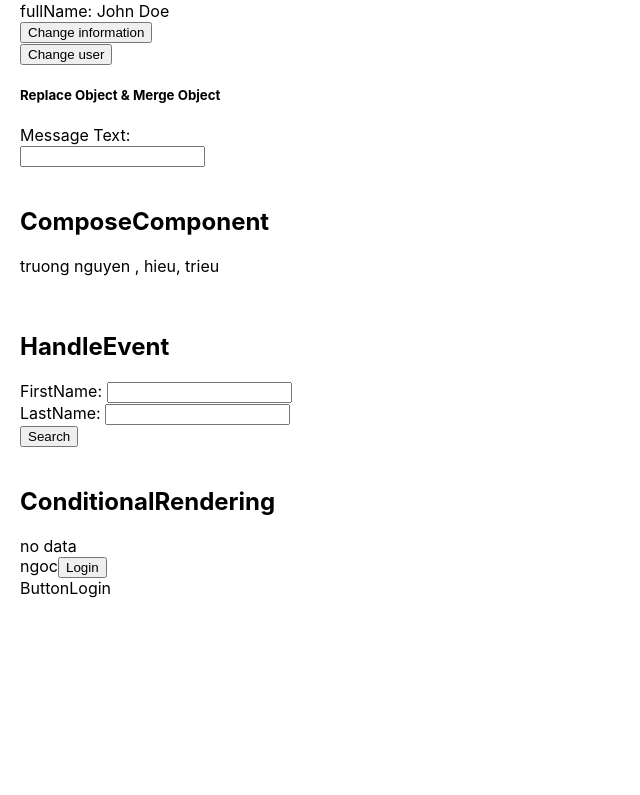
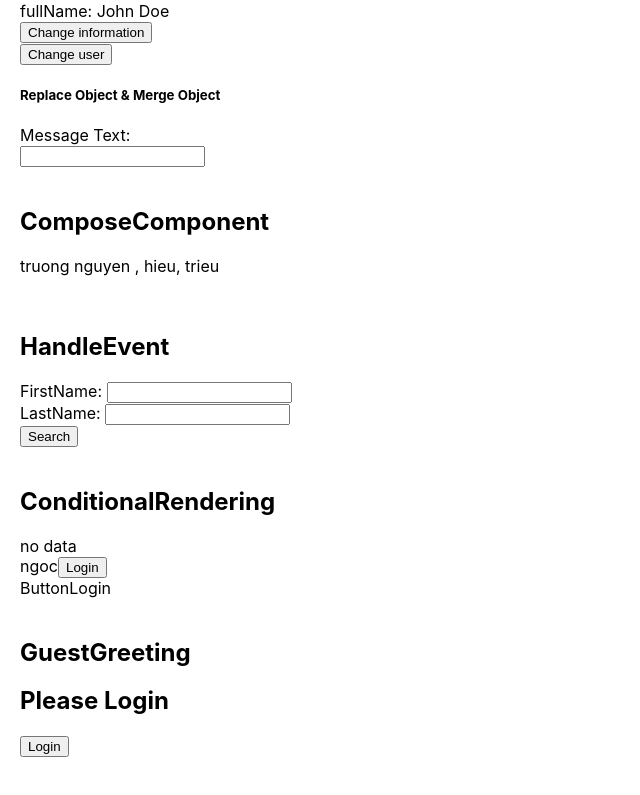
Before and after one commit to trieu0479/khoatruongnguyen, a React (Create React App) app: page / in a window 1280 px wide. Shown: the part 598-1393 px from the top of the page, without its empty margins (0-640 px from the left). Before the commit the page ends 1276 px from the top, so only its background shows below. Built offline with nearby package versions, Linux system fonts and the light colour scheme.

Commit message:
add GuestGreeting

```diff
--- a/src/App.js
+++ b/src/App.js
@@ -1,33 +1,30 @@
-import React from 'react';
-import logo from './logo.svg';
-import './App.css';
-import StatelessComponent from './StatelessComponent';
-import StatelfulComponents from './StatelfulComponents';
-import Button from './components/Button';
-import PageA from './PageA';
-import PageB from './PageB';
-import State from './State';
-import ComposeComponent from './components/ComposeComponent/ComposeComponent';
-import HandleEvent from './HandleEvent';
-import ConditionalRendering from './ConditionalRendering';
+import React from "react";
+import logo from "./logo.svg";
+import "./App.css";
+import StatelessComponent from "./StatelessComponent";
+import StatelfulComponents from "./StatelfulComponents";
+import Button from "./components/Button";
+import PageA from "./PageA";
+import PageB from "./PageB";
+import State from "./State";
+import ComposeComponent from "./components/ComposeComponent/ComposeComponent";
+import HandleEvent from "./HandleEvent";
+import ConditionalRendering from "./ConditionalRendering";
+import GuestGreeting from "./components/GuestGreeting/GuestGreeting";
 
 function App() {
   const [count, setCount] = React.useState(0); // local state of component
 
   const user = {
-    name: 'anvacs',
-  }
+    name: "anvacs",
+  };
 
   const myElement = (
     <div>
-      <>
-        my element
-      </>
-      <>
-        my element
-      </>
+      <>my element</>
+      <>my element</>
     </div>
-  )
+  );
   // UI
   return (
     <div>
@@ -38,17 +35,11 @@ function App() {
       <div>anvacs</div>
       <div>eqewq</div>
 
-      <StatelessComponent
-        count={count}
-        onClick={() => setCount(count + 1)}
-      />
+      <StatelessComponent count={count} onClick={() => setCount(count + 1)} />
 
-      <Button
-        text="Increment"
-        onClick={() => setCount(count + 1)}
-       />
+      <Button text="Increment" onClick={() => setCount(count + 1)} />
 
-       <StatelfulComponents  />
+      <StatelfulComponents />
 
       <br />
 
@@ -70,6 +61,7 @@ function App() {
       <ConditionalRendering />
 
       <br />
+      <GuestGreeting />
       <br />
       <br />
     </div>
--- /dev/null
+++ b/src/components/GuestGreeting/ButtonLogin.js
@@ -0,0 +1,11 @@
+import React from "react";
+
+function ButtonLogin() {
+  return (
+    <div>
+      <h2>Please Login</h2>
+    </div>
+  );
+}
+
+export default ButtonLogin;
--- /dev/null
+++ b/src/components/GuestGreeting/ButtonLogout.js
@@ -0,0 +1,11 @@
+import React from "react";
+
+function ButtonLogout() {
+  return (
+    <div>
+      <h2>Welcome to Tony</h2>
+    </div>
+  );
+}
+
+export default ButtonLogout;
--- /dev/null
+++ b/src/components/GuestGreeting/GuestGreeting.js
@@ -0,0 +1,36 @@
+import React from "react";
+import ButtonLogin from "./ButtonLogin";
+import ButtonLogout from "./ButtonLogout";
+import ShowButtonLogin from "./ShowButtonLogin";
+import ShowButtonLogout from "./ShowButtonLogout";
+
+function GuestGreeting() {
+  const [isAuth, setIsAuth] = React.useState(false);
+
+  let renderButton = null;
+  let renderShowButton = null;
+  if (isAuth) {
+    renderButton = <ButtonLogout />;
+    renderShowButton = <ShowButtonLogout />;
+  } else {
+    renderButton = <ButtonLogin />;
+    renderShowButton = <ShowButtonLogin />;
+  }
+
+  function handleLogin() {
+    setIsAuth((prevState) => !prevState);
+  }
+
+  return (
+    <div>
+      <h2>GuestGreeting</h2>
+      {renderButton}
+
+      <button type="button" onClick={handleLogin}>
+        {renderShowButton}
+      </button>
+    </div>
+  );
+}
+
+export default GuestGreeting;
--- /dev/null
+++ b/src/components/GuestGreeting/ShowButtonLogin.js
@@ -0,0 +1,7 @@
+import React from "react";
+
+function ShowButtonLogin() {
+  return <div>Login</div>;
+}
+
+export default ShowButtonLogin;
--- /dev/null
+++ b/src/components/GuestGreeting/ShowButtonLogout.js
@@ -0,0 +1,7 @@
+import React from "react";
+
+function ShowButtonLogout() {
+  return <div>Logout</div>;
+}
+
+export default ShowButtonLogout;
```
Also changed, not shown: 1 other file (tests, documents, lock files or other folders).
